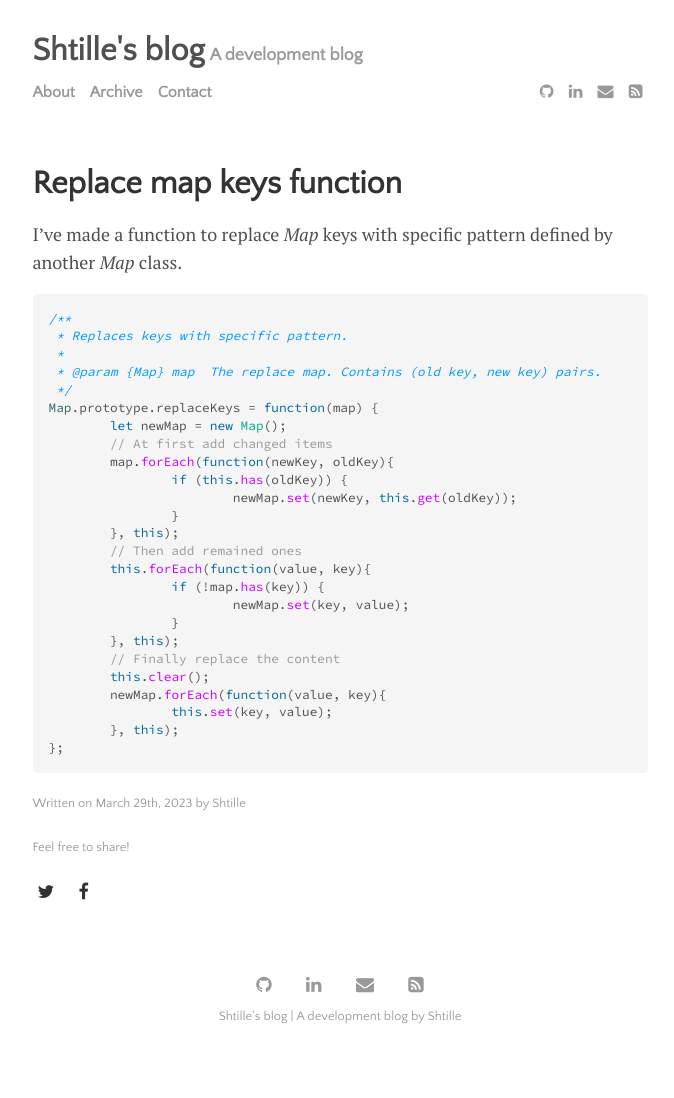
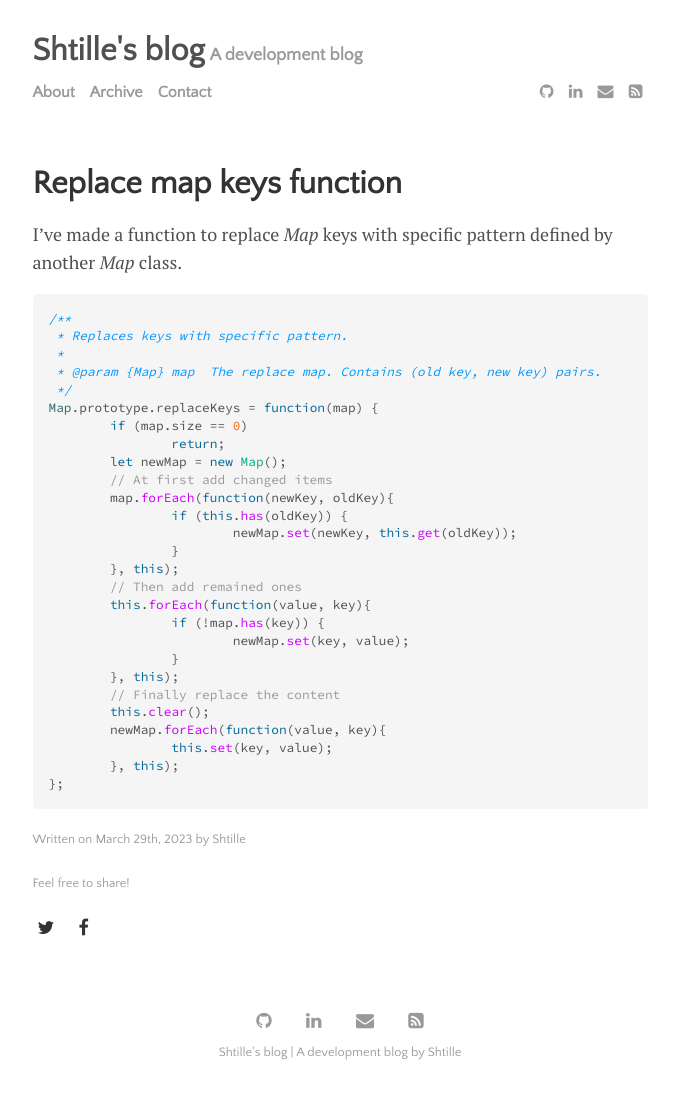
Before and after one commit to Shtille/blog, a Jekyll site: the page built from _posts/2023-03-29-js-map-replace-keys.md, in a window 1280 px wide. Shown: the whole page, without its empty margins (300-974 px from the left). Built offline with Jekyll 4.4.1, drawn with Linux system fonts in a browser that asks for light colours; before the commit the page ends 1062 px from its top, so only the background shows below that.

Commit message:
Update 2023-03-29-js-map-replace-keys.md

```diff
--- a/_posts/2023-03-29-js-map-replace-keys.md
+++ b/_posts/2023-03-29-js-map-replace-keys.md
@@ -15,6 +15,8 @@ I've made a function to replace _Map_ keys with specific pattern defined by anot
  * @param {Map} map  The replace map. Contains (old key, new key) pairs.
  */
 Map.prototype.replaceKeys = function(map) {
+	if (map.size == 0)
+		return;
 	let newMap = new Map();
 	// At first add changed items
 	map.forEach(function(newKey, oldKey){
```
